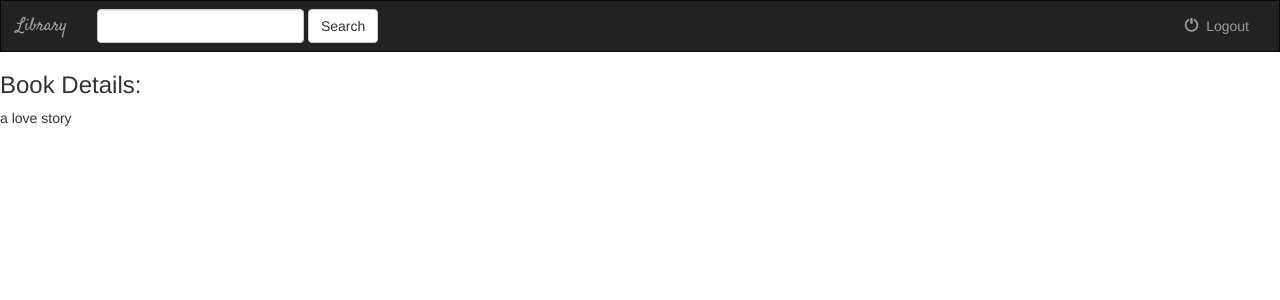
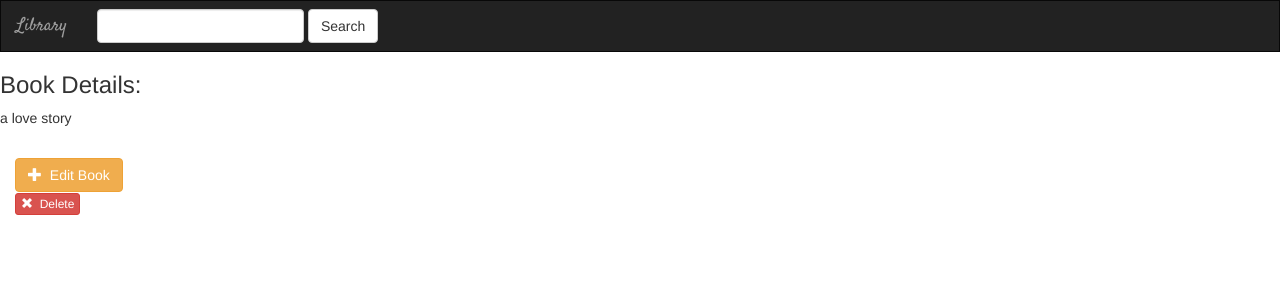
Before and after one commit to bandana-khadka/aip, a Django app: page /book_detail/1/ in a window 1280 px wide. Shown: the top 300 px of the page. Run offline with Django 3.2, Linux system fonts and the light colour scheme; data comes from the database, SQL or seed files in the repository; some libraries are stand-ins or nearby versions.

Commit message:
delete book function added, edit book function with errors

```diff
--- a/book/templates/book/base.html
+++ b/book/templates/book/base.html
@@ -26,28 +26,12 @@
 
         <!-- Items -->
         <div class="collapse navbar-collapse" id="topNavBar">
-            <ul class="nav navbar-nav">
-{#                <li class="{% block albums_active %}{% endblock %}"><a href="{% url 'book:index' %}"><span class="glyphicon glyphicon-cd" aria-hidden="true"></span>&nbsp; Albums</a></li>#}
-{#                <li class="{% block songs_active %}{% endblock %}"><a href="{% url 'book:songs' 'all' %}"><span class="glyphicon glyphicon-music" aria-hidden="true"></span>&nbsp; Songs</a></li>#}
-            </ul>
             <form class="navbar-form navbar-left" role="search" method="get" action="{% url 'book:index' %}">
                 <div class="form-group">
                     <input type="text" class="form-control" name="q" value="{{ request.GET.q }}">
                 </div>
                 <button type="submit" class="btn btn-default">Search</button>
             </form>
-            <ul class="nav navbar-nav navbar-right">
-                <li>
-{#                    <a href="{% url 'book:create_album' %}">#}
-{#                        <span class="glyphicon glyphicon-plus" aria-hidden="true"></span>&nbsp; Add Album#}
-{#                    </a>#}
-                </li>
-                <li>
-                    <a href="{% url 'book:logout_user' %}">
-                        <span class="glyphicon glyphicon-off" aria-hidden="true"></span>&nbsp; Logout
-                    </a>
-                </li>
-            </ul>
         </div>
 
     </div>
--- a/book/templates/book/user/details.html
+++ b/book/templates/book/user/details.html
@@ -8,4 +8,23 @@
     {% else %}
         <h3>No details found for the book</h3>
     {% endif %}
+
+    <div class="col-sm-12">
+        <br>
+        <a href="{% url 'book:edit_book' book.id %}">
+            <button type="button" class="btn btn-warning">
+                <span class="glyphicon glyphicon-plus"></span>&nbsp; Edit Book
+            </button>
+        </a>
+    </div>
+
+    <div class="col-sm-12">
+        <form action="{% url 'book:delete_book' book.id %}" method="post" style="display: inline;">
+            {% csrf_token %}
+            <input type="hidden" name="book_id" value="{{ book.id }}" />
+            <button type="submit" class="btn btn-danger btn-xs">
+                <span class="glyphicon glyphicon-remove"></span>&nbsp; Delete
+            </button>
+        </form>
+    </div>
 {% endblock %}
--- a/book/urls.py
+++ b/book/urls.py
@@ -6,8 +6,10 @@ urlpatterns = [
     url(r'^$', views.index, name='index'),
     url(r'^book/all$', views.all, name='all'),
     url(r'^(?P<book_id>[0-9]+)/$', views.detail, name='detail'),
+    url(r'^delete_book/(?P<book_id>[0-9]+)/$', views.delete_book, name='delete_book'),
     url(r'^book_detail/(?P<book_id>[0-9]+)/$', views.book_detail, name='book_detail'),
     url(r'^add_book/$', views.add_book, name='add_book'),
+    url(r'^edit_book/(?P<book_id>[0-9]+)/$', views.edit_book, name='edit_book'),
     url(r'^register/$', views.register, name='register'),
     url(r'^login_user/$', views.login_user, name='login_user'),
     url(r'^logout_user/$', views.logout_user, name='logout_user'),
--- a/book/views.py
+++ b/book/views.py
@@ -3,7 +3,7 @@ from django.shortcuts import render, redirect
 from django.contrib.auth import authenticate, login
 from django.views import generic
 from django.views.generic import View
-from .forms import UserForm, BookForm
+from .forms import UserForm, BookForm, BookUpdateForm
 from django.contrib.auth import logout
 from django.http import HttpResponse
 
@@ -23,7 +23,7 @@ def detail(request, book_id):
 
 def book_detail(request, book_id):
     book = Book.objects.get(id=book_id)
-    return render(request, 'book/user/details.html', {'book_description': book.description})
+    return render(request, 'book/user/details.html', {'book_description': book.description, 'book': book})
 
 def logout_user(request):
     logout(request)
@@ -84,8 +84,33 @@ def add_book(request):
             book.description = form.cleaned_data['description']
             book.publication_date = form.cleaned_data['publication_date']
             book.save()
-            return render(request, 'book/user/details.html', {'book_description': book.description})
+            return render(request, 'book/user/details.html', {'book_description': book.description, 'book': book})
         context = {
             "form": form,
         }
         return render(request, 'book/user/new_book.html', context)
+
+
+#TODO need to fix error in the editing process
+def edit_book(request, book_id):
+    if not request.user.is_authenticated():
+        return render(request, 'book/login.html')
+    else:
+        form = BookUpdateForm(request.POST or None)
+        if form.is_valid():
+            book = Book.objects.get(pk=book_id)
+            book_form = BookForm(request.POST, instance=book)
+            book_form.save()
+            return render(request, 'book/user/details.html', {'book_description': book.description, 'book': book})
+        context = {
+            "form": form,
+        }
+        return render(request, 'book/user/new_book.html', context)
+
+
+
+def delete_book(request, book_id):
+    book = Book.objects.get(pk=book_id)
+    book.delete()
+    books = Book.objects.all()
+    return render(request, 'book/user/index.html', {'all_books': books})
```
Also changed, not shown: book/forms.py (+7 -0 lines).
